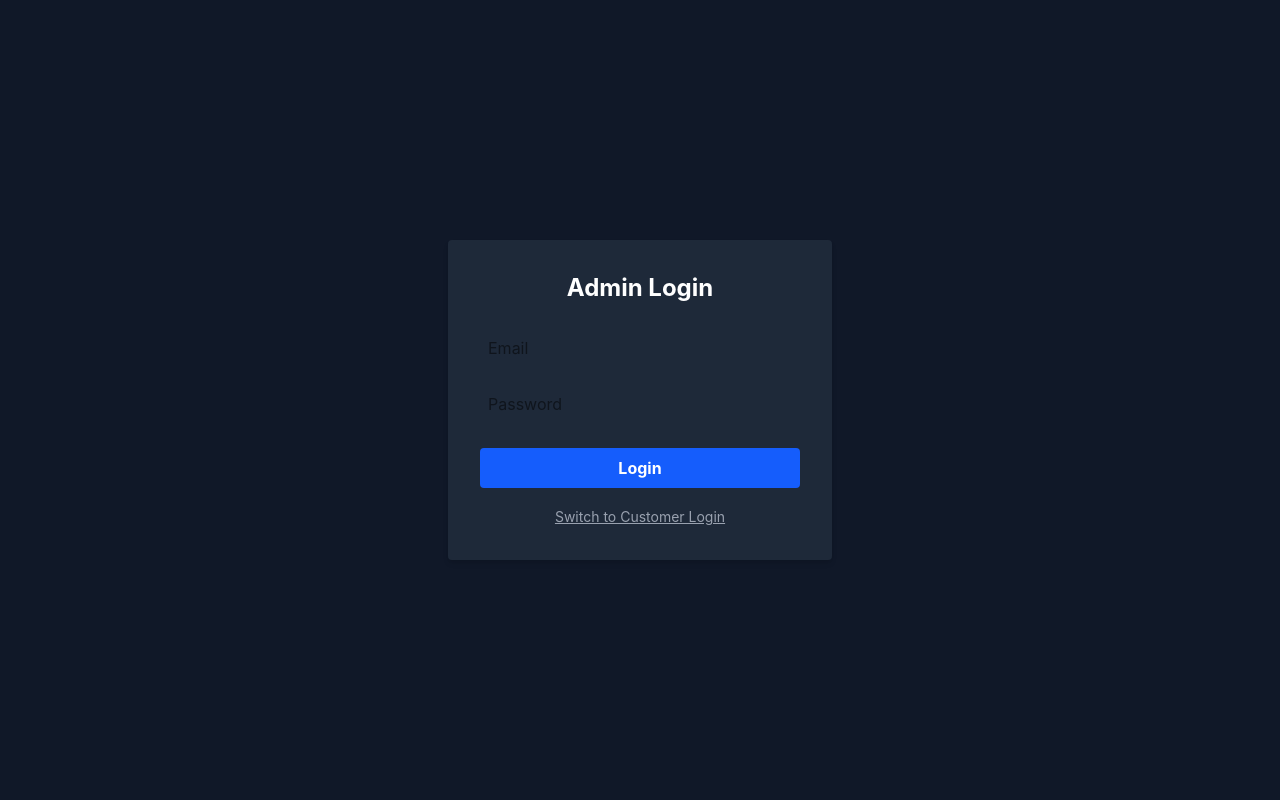
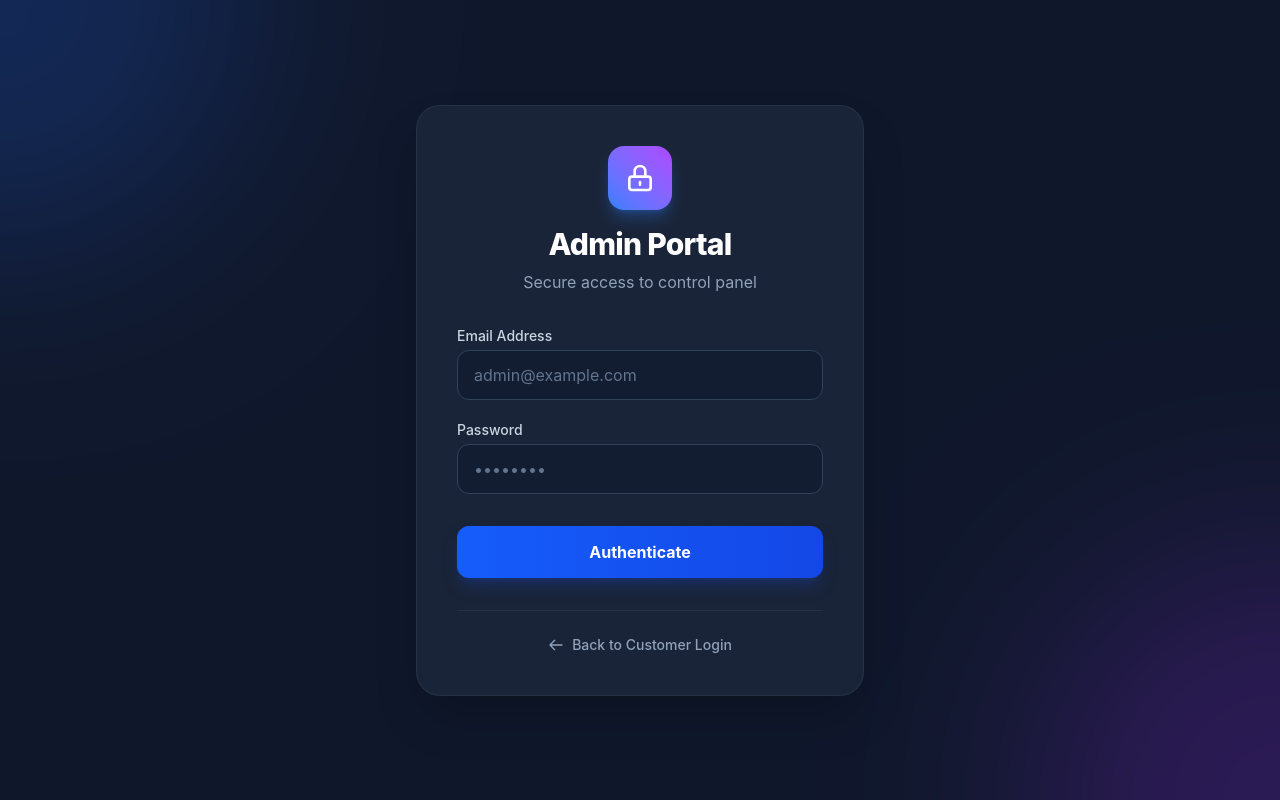
Before and after one commit to tamilarasu006/TAMILARASU-ENTERPRISES, a React (Vite) app in the folder admin/: page /admin/login in a window 1280 px wide. Built offline with nearby package versions, Linux system fonts and the light colour scheme.

Commit message:
Fix background UI issues on Home and Admin Login pages

```diff
--- a/admin/src/pages/Login.jsx
+++ b/admin/src/pages/Login.jsx
@@ -23,14 +23,44 @@ export default function Login() {
   };
 
   return (
-    <div className="min-h-screen flex items-center justify-center bg-gray-900 text-white">
-      <form onSubmit={handleLogin} className="bg-gray-800 p-8 rounded shadow-md w-96">
-        <h2 className="text-2xl font-bold mb-6 text-center">Admin Login</h2>
-        <input type="email" placeholder="Email" className="w-full border-none p-2 mb-4 rounded text-black" value={email} onChange={e => setEmail(e.target.value)} required />
-        <input type="password" placeholder="Password" className="w-full border-none p-2 mb-6 rounded text-black" value={password} onChange={e => setPassword(e.target.value)} required />
-        <button type="submit" className="w-full bg-blue-600 p-2 rounded font-bold hover:bg-blue-700">Login</button>
-        <div className="mt-4 text-center">
-          <a href="/login" className="text-gray-400 hover:text-white text-sm underline">Switch to Customer Login</a>
+    <div className="min-h-screen flex items-center justify-center bg-slate-900 text-white relative overflow-hidden">
+      {/* Background glowing orbs */}
+      <div className="absolute top-0 left-0 w-[500px] h-[500px] bg-blue-600 rounded-full mix-blend-screen filter blur-[100px] opacity-20 -translate-x-1/2 -translate-y-1/2"></div>
+      <div className="absolute bottom-0 right-0 w-[500px] h-[500px] bg-purple-600 rounded-full mix-blend-screen filter blur-[100px] opacity-20 translate-x-1/2 translate-y-1/2"></div>
+
+      <form onSubmit={handleLogin} className="bg-slate-800/80 backdrop-blur-xl p-10 rounded-3xl shadow-2xl w-full max-w-md relative z-10 border border-slate-700/50">
+        <div className="text-center mb-8">
+          <div className="w-16 h-16 bg-gradient-to-tr from-blue-500 to-purple-500 rounded-2xl mx-auto flex items-center justify-center mb-4 shadow-lg shadow-blue-500/30">
+            <svg xmlns="http://www.w3.org/2000/svg" className="h-8 w-8 text-white" fill="none" viewBox="0 0 24 24" stroke="currentColor">
+              <path strokeLinecap="round" strokeLinejoin="round" strokeWidth={2} d="M12 15v2m-6 4h12a2 2 0 002-2v-6a2 2 0 00-2-2H6a2 2 0 00-2 2v6a2 2 0 002 2zm10-10V7a4 4 0 00-8 0v4h8z" />
+            </svg>
+          </div>
+          <h2 className="text-3xl font-extrabold text-white mb-2 tracking-tight">Admin Portal</h2>
+          <p className="text-slate-400">Secure access to control panel</p>
+        </div>
+
+        <div className="space-y-5">
+          <div>
+            <label className="block text-sm font-medium text-slate-300 mb-1">Email Address</label>
+            <input type="email" placeholder="admin@example.com" className="w-full bg-slate-900/50 border border-slate-700 text-white placeholder-slate-500 rounded-xl px-4 py-3 focus:ring-2 focus:ring-blue-500 focus:border-blue-500 outline-none transition-all" value={email} onChange={e => setEmail(e.target.value)} required />
+          </div>
+          <div>
+            <label className="block text-sm font-medium text-slate-300 mb-1">Password</label>
+            <input type="password" placeholder="••••••••" className="w-full bg-slate-900/50 border border-slate-700 text-white placeholder-slate-500 rounded-xl px-4 py-3 focus:ring-2 focus:ring-blue-500 focus:border-blue-500 outline-none transition-all" value={password} onChange={e => setPassword(e.target.value)} required />
+          </div>
+        </div>
+
+        <button type="submit" className="mt-8 w-full bg-gradient-to-r from-blue-600 to-blue-700 hover:from-blue-500 hover:to-blue-600 text-white font-bold py-3.5 rounded-xl shadow-lg shadow-blue-900/50 transition-all transform hover:-translate-y-0.5">
+          Authenticate
+        </button>
+
+        <div className="mt-8 pt-6 border-t border-slate-700/50 text-center">
+          <a href="/login" className="text-slate-400 hover:text-white text-sm font-medium transition-colors flex items-center justify-center group">
+            <svg xmlns="http://www.w3.org/2000/svg" className="h-4 w-4 mr-2 group-hover:-translate-x-1 transition-transform" fill="none" viewBox="0 0 24 24" stroke="currentColor">
+              <path strokeLinecap="round" strokeLinejoin="round" strokeWidth={2} d="M10 19l-7-7m0 0l7-7m-7 7h18" />
+            </svg>
+            Back to Customer Login
+          </a>
         </div>
       </form>
     </div>
```
Also changed, not shown: 1 other file (tests, documents, lock files or other folders).
